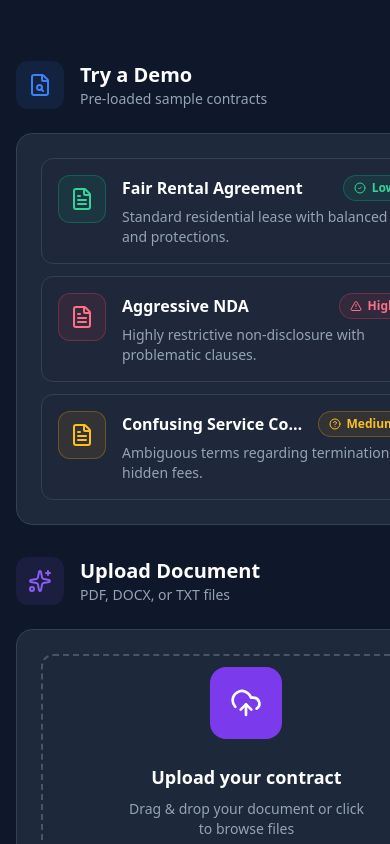
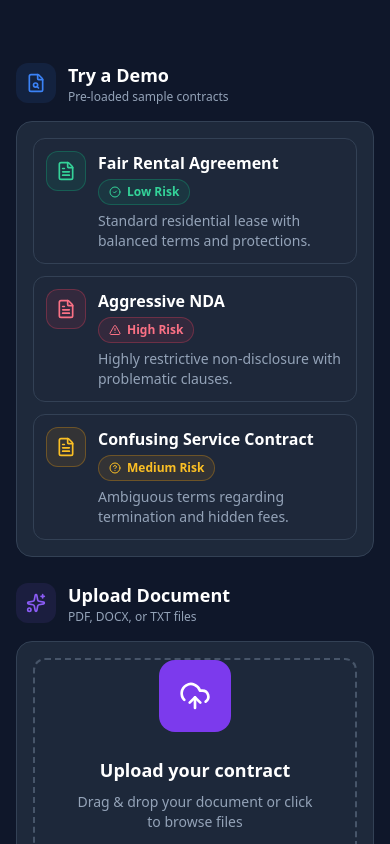
Before and after one commit to anthonydaros/ContractAI, a Next.js app in the folder frontend/: page / in a window 390 px wide. Shown: the part 3520-4364 px from the top of the page. Built offline with nearby package versions, Linux system fonts and the light colour scheme.

Commit message:
refactor: improve layout and spacing in contract selection and upload components

```diff
--- a/frontend/src/app/page.tsx
+++ b/frontend/src/app/page.tsx
@@ -222,19 +222,19 @@ export default function Home() {
                 </p>
               </div>
 
-              <div className="grid gap-8 lg:grid-cols-2">
+              <div className="grid gap-6 sm:gap-8 lg:grid-cols-2">
                 {/* Demo Contracts */}
-                <div className="space-y-6">
-                  <div className="flex items-center gap-4">
-                    <div className="h-12 w-12 rounded-xl bg-blue-500/10 flex items-center justify-center">
-                      <FileSearch className="h-6 w-6 text-blue-500" aria-hidden="true" />
+                <div className="space-y-4 sm:space-y-6">
+                  <div className="flex items-center gap-3 sm:gap-4">
+                    <div className="h-10 w-10 sm:h-12 sm:w-12 rounded-xl bg-blue-500/10 flex items-center justify-center flex-shrink-0">
+                      <FileSearch className="h-5 w-5 sm:h-6 sm:w-6 text-blue-500" aria-hidden="true" />
                     </div>
                     <div>
-                      <h3 className="text-xl font-semibold text-white">Try a Demo</h3>
-                      <p className="text-sm text-slate-400">Pre-loaded sample contracts</p>
+                      <h3 className="text-lg sm:text-xl font-semibold text-white">Try a Demo</h3>
+                      <p className="text-xs sm:text-sm text-slate-400">Pre-loaded sample contracts</p>
                     </div>
                   </div>
-                  <div className="glass-card p-6">
+                  <div className="glass-card p-4 sm:p-6">
                     <ContractSelector
                       onSelect={(id) => {
                         setSelectedContract(id);
@@ -246,17 +246,17 @@ export default function Home() {
                 </div>
 
                 {/* Upload Section */}
-                <div className="space-y-6">
-                  <div className="flex items-center gap-4">
-                    <div className="h-12 w-12 rounded-xl bg-violet-500/10 flex items-center justify-center">
-                      <Sparkles className="h-6 w-6 text-violet-500" aria-hidden="true" />
+                <div className="space-y-4 sm:space-y-6">
+                  <div className="flex items-center gap-3 sm:gap-4">
+                    <div className="h-10 w-10 sm:h-12 sm:w-12 rounded-xl bg-violet-500/10 flex items-center justify-center flex-shrink-0">
+                      <Sparkles className="h-5 w-5 sm:h-6 sm:w-6 text-violet-500" aria-hidden="true" />
                     </div>
                     <div>
-                      <h3 className="text-xl font-semibold text-white">Upload Document</h3>
-                      <p className="text-sm text-slate-400">PDF, DOCX, or TXT files</p>
+                      <h3 className="text-lg sm:text-xl font-semibold text-white">Upload Document</h3>
+                      <p className="text-xs sm:text-sm text-slate-400">PDF, DOCX, or TXT files</p>
                     </div>
                   </div>
-                  <div className="glass-card p-6 flex-1">
+                  <div className="glass-card p-4 sm:p-6 flex-1">
                     <DocumentUploader
                       onUpload={(file) => {
                         setUploadedFile(file);
--- a/frontend/src/components/contract/ContractSelector.tsx
+++ b/frontend/src/components/contract/ContractSelector.tsx
@@ -180,7 +180,7 @@ export function ContractSelector({ onSelect, selected }: ContractSelectorProps)
             onClick={() => onSelect(contract.id)}
             onKeyDown={(e) => handleKeyDown(e, index)}
             className={cn(
-              "relative w-full text-left cursor-pointer rounded-xl p-4 transition-colors duration-200 border focus-ring",
+              "relative w-full text-left cursor-pointer rounded-xl p-3 sm:p-4 transition-colors duration-200 border focus-ring",
               isSelected
                 ? "bg-blue-500/10 border-blue-500/30"
                 : "bg-slate-800/50 border-slate-700 hover:border-slate-600"
@@ -193,27 +193,27 @@ export function ContractSelector({ onSelect, selected }: ContractSelectorProps)
               </div>
             )}
 
-            <div className="flex items-start gap-4">
+            <div className="flex items-start gap-3 sm:gap-4">
               {/* Icon */}
               <div
                 className={cn(
-                  "flex h-12 w-12 flex-shrink-0 items-center justify-center rounded-xl border",
+                  "flex h-10 w-10 sm:h-12 sm:w-12 flex-shrink-0 items-center justify-center rounded-xl border",
                   risk.bgColor,
                   risk.borderColor
                 )}
               >
-                <FileText className={cn("h-6 w-6", risk.color)} aria-hidden="true" />
+                <FileText className={cn("h-5 w-5 sm:h-6 sm:w-6", risk.color)} aria-hidden="true" />
               </div>
 
               {/* Content */}
               <div className="flex-1 min-w-0">
-                <div className="flex items-center justify-between gap-2 mb-1.5">
+                <div className="flex flex-col sm:flex-row sm:items-center sm:justify-between gap-1 sm:gap-2 mb-1.5">
                   <h4 className="font-semibold text-white truncate">
                     {contract.name}
                   </h4>
                   <div
                     className={cn(
-                      "flex-shrink-0 flex items-center gap-1.5 px-2.5 py-1 rounded-full text-xs font-semibold border",
+                      "self-start sm:self-auto flex-shrink-0 flex items-center gap-1.5 px-2.5 py-1 rounded-full text-xs font-semibold border",
                       risk.bgColor,
                       risk.borderColor,
                       risk.color
--- a/frontend/src/components/contract/DocumentUploader.tsx
+++ b/frontend/src/components/contract/DocumentUploader.tsx
@@ -173,7 +173,7 @@ export function DocumentUploader({ onUpload }: DocumentUploaderProps) {
   return (
     <div
       className={cn(
-        "relative flex min-h-[280px] flex-col items-center justify-center rounded-xl border-2 border-dashed transition-colors duration-200",
+        "relative flex min-h-[240px] sm:min-h-[280px] flex-col items-center justify-center rounded-xl border-2 border-dashed transition-colors duration-200",
         isDragging
           ? "border-blue-500 bg-blue-500/5"
           : "border-slate-600 hover:border-slate-500 bg-slate-800/30"
```
